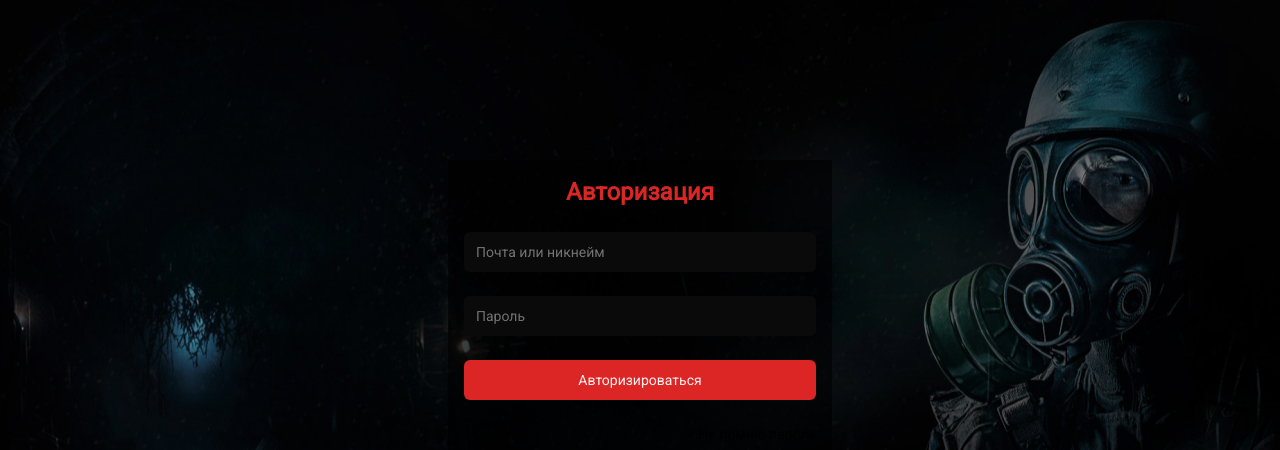
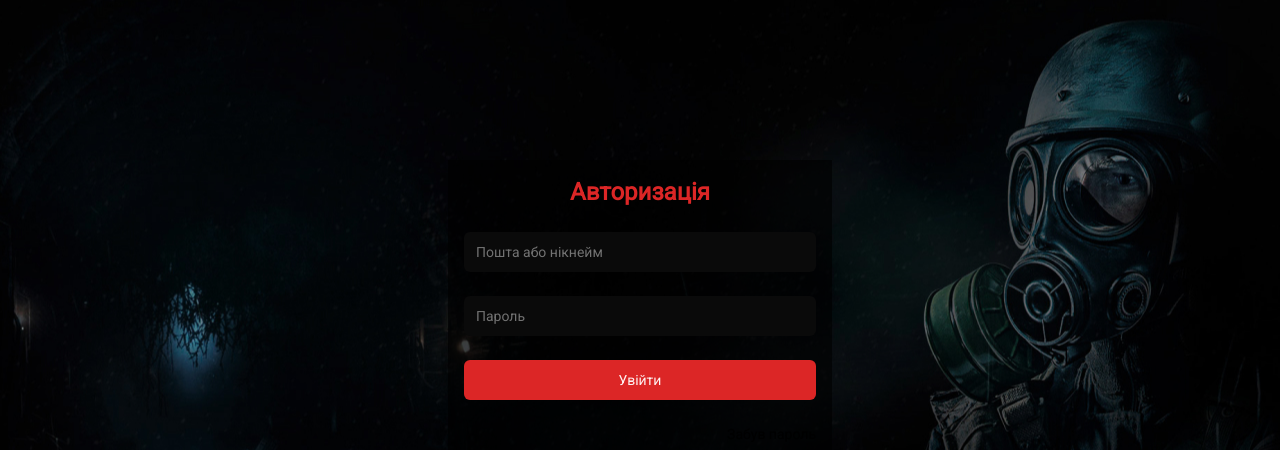
Before and after one commit to AgentosUA/afe-web, a Next.js app: page /auth/sign-in in a window 1280 px wide. Shown: the top 450 px of the page. Built offline with nearby package versions, Linux system fonts and the light colour scheme; no server answers.

Commit message:
wip: styles

```diff
--- a/src/app/(app)/profile/page.tsx
+++ b/src/app/(app)/profile/page.tsx
@@ -40,8 +40,8 @@ const ProfilePage = async () => {
   }
 
   return (
-    <Layout>
-      <h1 className="mb-6 text-lg">Профиль</h1>
+    <Layout className='max-w-screen-lg'>
+      <h1 className="mb-6 text-lg">Профіль</h1>
       <div className="mx-auto flex p-4 w-full min-h-72 bg-white/15">
         <UserCard username={user?.username} avatar={user?.avatar?.url} />
 
--- a/src/entities/user/ui/profile/stats/ui.tsx
+++ b/src/entities/user/ui/profile/stats/ui.tsx
@@ -15,10 +15,10 @@ const UserStats = observer<{
   if (!steamId) {
     return (
       <div className={classNames(styles.form, className)}>
-        <h3>Для просмотра статистики введите STEAM ID</h3>
+        <h3>Для перегляду статистики введіть STEAM ID</h3>
         <div className={styles.col}>
           <Input placeholder="STEAM ID" />
-          <Button>ВВЕСТИ</Button>
+          <Button>Підтвердити</Button>
         </div>
       </div>
     );
--- a/src/features/auth/sign-in/ui.tsx
+++ b/src/features/auth/sign-in/ui.tsx
@@ -68,11 +68,11 @@ const SignIn: FC<SignInProps> = ({ className }) => {
       onSubmit={formik.handleSubmit}
     >
       <h2 className="text-red-600 text-center font-bold text-2xl">
-        Авторизация
+        Авторизація
       </h2>
       <Input
         id="email"
-        placeholder="Почта или никнейм"
+        placeholder="Пошта або нікнейм"
         value={formik.values.email}
         onChange={formik.handleChange}
         onBlur={formik.handleBlur}
@@ -88,12 +88,12 @@ const SignIn: FC<SignInProps> = ({ className }) => {
         error={formik.touched.password ? formik.errors.password : ''}
       />
 
-      <Button type="submit">Авторизироваться</Button>
+      <Button type="submit">Увійти</Button>
       <Link
         className="hover:underline hover:text-red-800 text-sm text-right"
         href="/auth/forgot-password"
       >
-        Не помню пароль
+        Забув пароль
       </Link>
     </form>
   );
```
